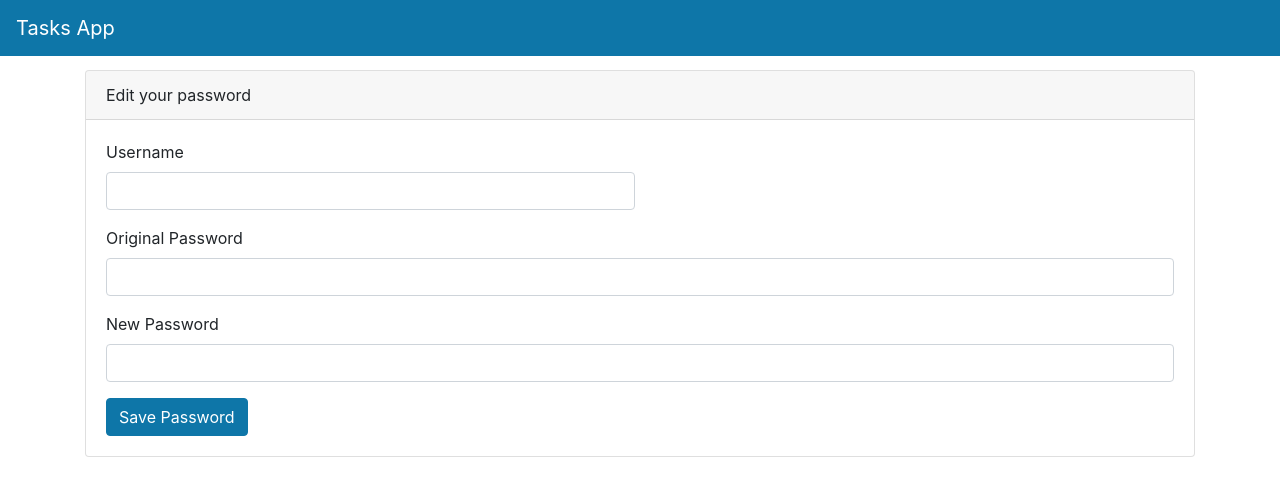
After one commit to RohanAlmighty/Python-FastAPI-TasksApp, a FastAPI app: template templates/edit-user-password.html in a window 1280 px wide. The commit adds this page. Shown: the top 496 px of the page. Run offline with FastAPI, Linux system fonts and the light colour scheme; the template is opened without the code that fills it, so the values that code supplies are empty; some libraries are stand-ins or nearby versions.

Commit message:
📦 NEW: Added change password functionality

```diff
--- a/main.py
+++ b/main.py
@@ -1,7 +1,7 @@
 from fastapi import FastAPI
 import models
 from database import engine
-from routers import auth, todos
+from routers import auth, todos, users
 from starlette.staticfiles import StaticFiles
 from starlette.responses import RedirectResponse
 from starlette import status
@@ -20,3 +20,4 @@ async def root():
 
 app.include_router(auth.router)
 app.include_router(todos.router)
+app.include_router(users.router)
--- a/routers/auth.py
+++ b/routers/auth.py
@@ -1,4 +1,3 @@
-from urllib import response
 from jose import jwt, JWTError
 from datetime import datetime, timedelta
 from fastapi.security import OAuth2PasswordRequestForm, OAuth2PasswordBearer
--- /dev/null
+++ b/templates/edit-user-password.html
@@ -0,0 +1,39 @@
+{% include 'layout.html' %}
+
+<div class="container">
+    <div class="card">
+        <div class="card-header">Edit your password</div>
+        <div class="card-body">
+
+            {% if msg %}
+            {% if msg == 'Password updated' %}
+            <div class="alert alert-success" role="alert">
+                {{msg}}
+            </div>
+            {% else %}
+            <div class="alert alert-danger" role="alert">
+                {{msg}}
+            </div>
+            {% endif %}
+            {% endif %}
+
+            <form method="POST" action="/users/edit-password">
+                <div class="form-row">
+                    <div class="form-group col-md-6">
+                        <label>Username</label>
+                        <input type="text" class="form-control" name="username" required>
+                    </div>
+                </div>
+                <div class="form-group">
+                    <label>Original Password</label>
+                    <input type="password" class="form-control" name="password" required>
+                </div>
+                <div class="form-group">
+                    <label>New Password</label>
+                    <input type="password" class="form-control" name="password2" required>
+                </div>
+                <button type="submit" class="btn btn-primary">Save Password</button>
+            </form>
+        </div>
+    </div>
+</div>
--- a/templates/navbar.html
+++ b/templates/navbar.html
@@ -16,6 +16,9 @@
             <ui class="navbar-nav ml-auto">
                 {% if user %}
                 <li class="nav-item m-1">
+                    <a type="button" class="btn btn-outline-light" href="/users/edit-password">Change Password</a>
+                </li>
+                <li class="nav-item m-1">
                     <a type="button" class="btn btn-outline-light" href="/auth/logout">Logout</a>
                 </li>
                 {% endif %}
```
Also changed, not shown: routers/users.py (added, +80 -0 lines).
